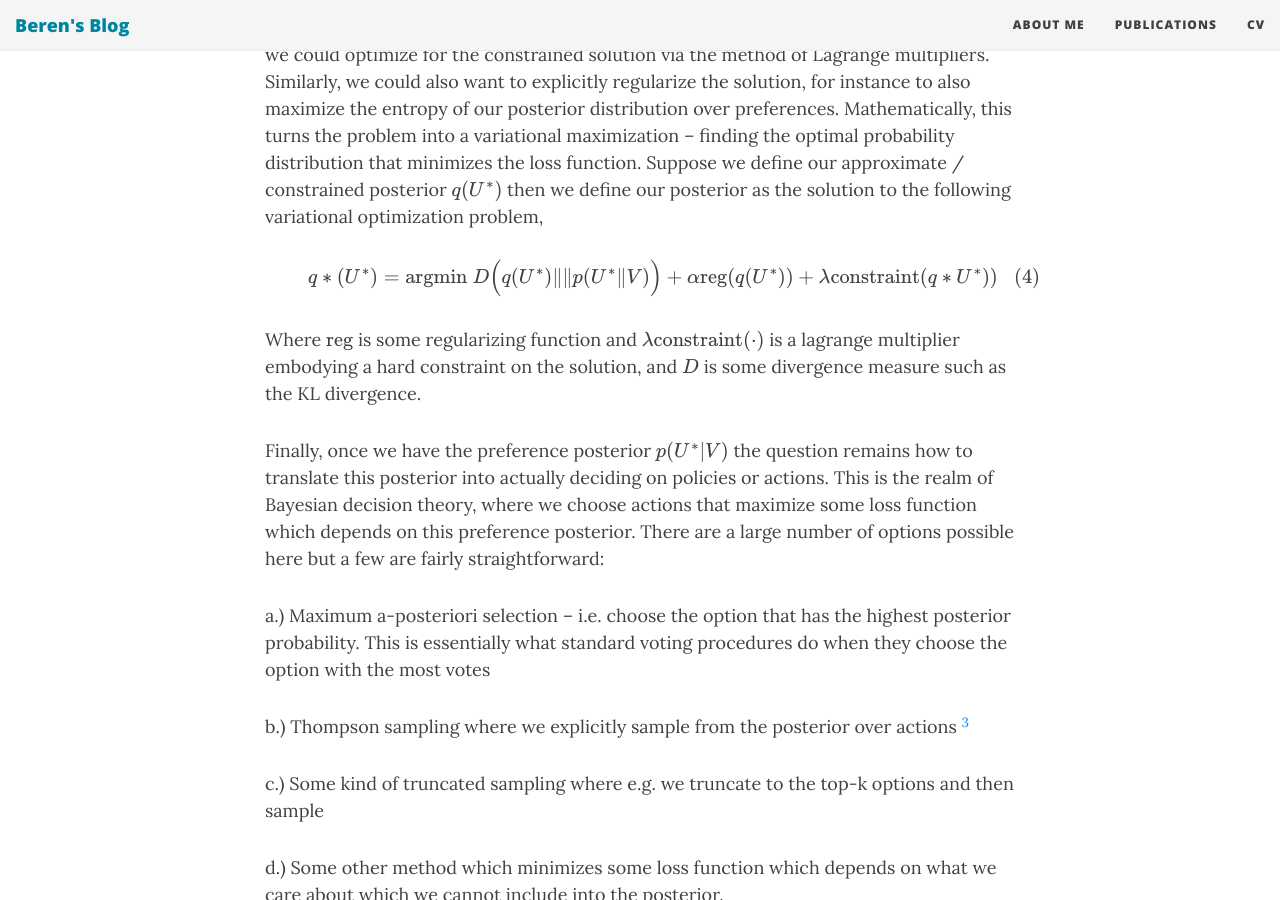
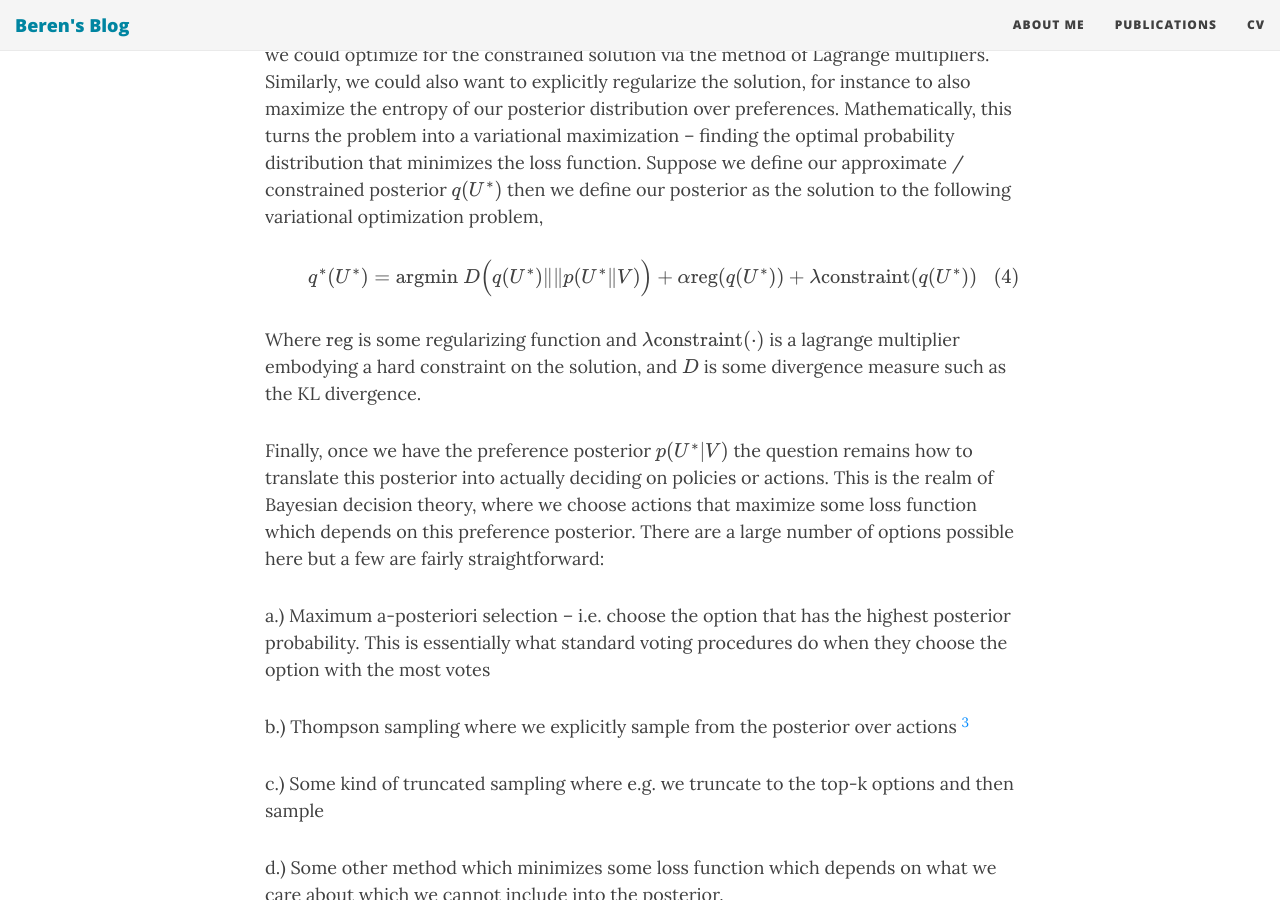
Before and after one commit to BerenMillidge/BerenMillidge.github.io, a Jekyll site: the page built from _posts/2023-07-13-Preference-Aggregation-as-Bayesian-Inference.md, in a window 1280 px wide and 900 px high, scrolled down 2978 px. Built offline with Jekyll 4.4.1, drawn with Linux system fonts in a browser that asks for light colours; nearby versions of some CDN libraries; formulas are drawn with MathJax 3.

Commit message:
Update 2023-07-13-Preference-Aggregation-as-Bayesian-Inference.md

```diff
--- a/_posts/2023-07-13-Preference-Aggregation-as-Bayesian-Inference.md
+++ b/_posts/2023-07-13-Preference-Aggregation-as-Bayesian-Inference.md
@@ -35,7 +35,7 @@ Secondly, the Bayesian perspective provides a prior over ‘optimal preferences
 Another useful aspect of this mathematical framework is that it provides a principled way to incorporate hard constraints and additional regularization into the problem. For instance, suppose we had a set of rights that we wanted to *always* be respected, then this could be encoded into a hard constraint on the solution of the posterior distribution, and we could optimize for the constrained solution via the method of Lagrange multipliers. Similarly, we could also want to explicitly regularize the solution, for instance to also maximize the entropy of our posterior distribution over preferences. Mathematically, this turns the problem into a variational maximization – finding the optimal probability distribution that minimizes the loss function. Suppose we define our approximate / constrained posterior $q(U^\*)$ then we define our posterior as the solution to the following variational optimization problem,
 
 $$\begin{align}
-q*(U^*) = \text{argmin} \ D\Big(q(U^*) \|\| p(U^* \| V)\Big) + \alpha \text{reg}(q(U^*)) + \lambda \text{constraint}(q*U^*))
+q^*(U^*) = \text{argmin} \ D\Big(q(U^*) \|\| p(U^* \| V)\Big) + \alpha \text{reg}(q(U^*)) + \lambda \text{constraint}(q(U^*))
 \end{align}$$
 
 Where $\text{reg}$ is some regularizing function and $\lambda \text{constraint}(\cdot)$ is a lagrange multiplier embodying a hard constraint on the solution, and $D$ is some divergence measure such as the KL divergence.
```
